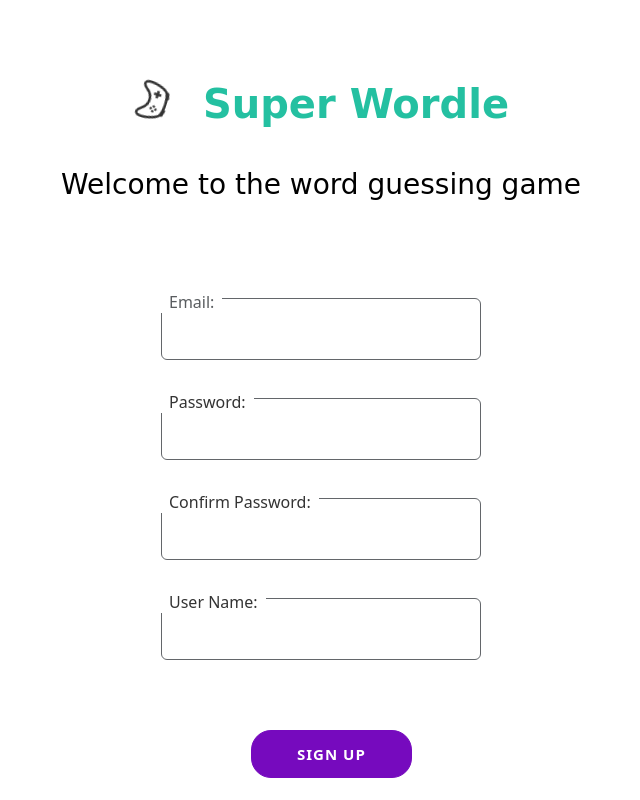
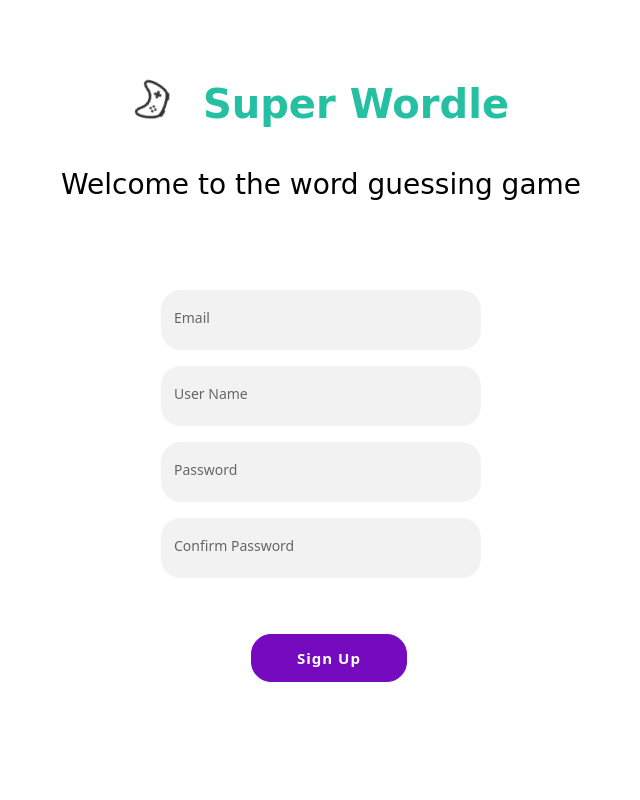
Before and after one commit to danielg5/cits5505GroupProject, a Flask app: page /signup in a window 1280 px wide. Shown: the whole page, without its empty margins (319-959 px from the left). Run offline with Flask 3, Linux system fonts and the light colour scheme.

Commit message:
add WTForms

```diff
--- a/app/forms.py
+++ b/app/forms.py
@@ -1,6 +1,6 @@
 from flask_wtf import FlaskForm
-from wtforms import StringField, RadioField, SubmitField
-from wtforms.validators import DataRequired, Regexp
+from wtforms import StringField, RadioField, SubmitField, PasswordField
+from wtforms.validators import DataRequired, Regexp, Email, EqualTo
 
 class ThemeForm(FlaskForm):
     theme_name = StringField('Theme Name', validators=[
@@ -57,3 +57,15 @@ class SearchForm(FlaskForm):
     ])
     search_option = RadioField('Search Options', choices=[('user', 'User'), ('theme', 'Theme')], validators=[DataRequired()])
     submit = SubmitField('Search')
+
+class LoginForm(FlaskForm):
+    email = StringField('Email', validators=[DataRequired(), Email()])
+    password = PasswordField('Password', validators=[DataRequired()])
+    submit = SubmitField('Log in')
+
+class RegistrationForm(FlaskForm):
+    email = StringField('Email', validators=[DataRequired(), Email()])
+    password = PasswordField('Password', validators=[DataRequired()])
+    confirm_password = PasswordField('Confirm Password', validators=[DataRequired(), EqualTo('password')])
+    username = StringField('User Name', validators=[DataRequired()])
+    submit = SubmitField('Sign Up')
--- a/app/routes.py
+++ b/app/routes.py
@@ -5,7 +5,7 @@ from app.controllers import *
 from app.gameplay import get_filename
 from typing import List
 from app.model import Person, Theme
-from app.forms import ThemeForm, SearchForm
+from app.forms import ThemeForm, SearchForm, LoginForm, RegistrationForm
 import json, os
 
 
@@ -19,19 +19,20 @@ os.makedirs('./app/temp', exist_ok=True)
 
 @flaskApp.route('/', methods=['GET', 'POST'])
 def index():
-    # login user
-    if request.method == 'POST':
-        email = request.form['email']
-        password = request.form['password']
+    form = LoginForm()
+    if form.validate_on_submit():
+        email = form.email.data
+        password = form.password.data
         user = Person.get_user_by_email(email)
         if user and user.check_password(password, user.salt):
             login_user(user)
-            #return redirect(url_for('menu'))
             creator, theme = get_random_theme()
             return redirect(url_for('game', creator=creator, theme=theme))
         else:
             flash('Invalid email or password')
-    return render_template('index.html')
+    return render_template('index.html', form=form)
+
+
 
 @flaskApp.route('/logout', methods=['GET', 'POST'])
 @login_required
@@ -44,20 +45,20 @@ def logout():
 
 @flaskApp.route('/signup', methods=['GET', 'POST'])
 def signup():
-    if request.method == 'POST':
-        email = request.form['user_email']
-        password = request.form['user_pw']
-        username = request.form['username']
+    form = RegistrationForm()
+    if form.validate_on_submit():
+        email = form.email.data
+        password = form.password.data
+        username = form.username.data
         add_new_user(username, email, password)
         user = Person.get_user_by_email(email)
         if user and user.check_password(password, user.salt):
             login_user(user)
-            #return redirect(url_for('menu'))
             creator, theme = get_random_theme()
             return redirect(url_for('game', creator=creator, theme=theme))
         else:
             flash('Invalid email or password')
-    return render_template('signup.html')
+    return render_template('signup.html', form=form)
 
 # check if email exists
 @flaskApp.route('/check_email', methods=['POST'])
--- a/app/static/signin.css
+++ b/app/static/signin.css
@@ -38,7 +38,7 @@ body {
     color: #6145c6;
 }
 
-button{
+.button{
     border-radius: 20px;
     border: 1px solid #760abe;
     background-color:#760abe;
@@ -161,3 +161,26 @@ button{
    font-size: 25px;
     margin-right: 25px;
 }
+
+.custom-input {
+    background-color: #f2f2f2;
+    border: none;
+    border-radius: 20px;
+    padding: 18px 20px;
+    width: 100%;
+    box-sizing: border-box;
+    font-size: 16px;
+    color: #333;
+    transition: box-shadow 0.3s ease;
+}
+
+.custom-input:focus {
+    outline: none;
+    box-shadow: 0 0 10px rgba(0, 0, 0, 0.2);
+}
+
+.custom-label {
+    font-size: 14px;
+    color: #666;
+    margin-bottom: 5px;
+}
--- a/app/templates/signup.html
+++ b/app/templates/signup.html
@@ -6,12 +6,8 @@
     <meta name="viewport" content="width=device-width, initial-scale=1">
     <link href="https://cdn.jsdelivr.net/npm/bootstrap@5.3.3/dist/css/bootstrap.min.css" rel="stylesheet">
     <link rel="stylesheet" href="../static/signin.css">
-
 </head>
-
-
 <body>
-
     <div class="title_position">
         <div class="svg_pos">
             <svg class="rotate-svg" xmlns="http://www.w3.org/2000/svg" width="40" height="42" fill="currentColor" class="bi bi-controller" viewBox="0 0 16 16">
@@ -24,41 +20,52 @@
     </div>
 
     <div class="signPos">
-        <form action="/signup" method="post">
-            <input type="hidden" name="csrf_token" id="csrf_token" value="{{ csrf_token() }}"/>
-            <div class="form-group" style="margin-bottom: 30px;">
-                <label for="emailSignUp" class="col-sm-2" style="z-index: 5; white-space: nowrap">
-                    <span class="small bg-white text-muted pt-1 pl-2 pr-2">Email:</span>
-                </label>
-                <input type="text" class="form-control mt-n3 inputstyle" id="email" name="user_email" required>
-                <span id="emailWarning" style="color: red;"></span>
+        <form action="/signup" method="POST" id="signup-form">
+            {{ form.hidden_tag() }}
+            <div class="form-floating mb-3">
+                {{ form.email.label(class="custom-label") }}
+                {{ form.email(class="custom-input", id="email") }}
+                <div id="emailWarning" class="invalid-feedback">
+                    {% for error in form.email.errors %}
+                        <span>{{ error }}</span>
+                    {% endfor %}
+                    <span>This email is not valid.</span>
+                </div>
             </div>
-            <div class="form-group" style="margin-bottom: 30px;">
-                <label for="passwordSignUp" style="z-index: 5; white-space: nowrap">
-                    <span class="small bg-white pt-1 pl-2 pr-2">Password:</span>
-                </label>
-                <input type="password" class="form-control mt-n3 inputstyle" id="password" name="user_pw" required>
+            <div class="form-floating mb-3">
+                {{ form.username.label(class="custom-label") }}
+                {{ form.username(class="custom-input", id="username") }}
+                <div id="usernameWarning" class="invalid-feedback">
+                    {% for error in form.username.errors %}
+                        <span>{{ error }}</span>
+                    {% endfor %}
+                    <span>This username is already taken.</span>
+                </div>
             </div>
-            <div class="form-group" style="margin-bottom: 30px;">
-                <label for="confirmPasswordSignUp" style="z-index: 5; white-space: nowrap">
-                    <span class="small bg-white pt-1 pl-2 pr-2">Confirm Password:</span>
-                </label>
-                <input type="password" class="form-control mt-n3 inputstyle" id="confirmPassword" name="user_confirm_pw" required>
-                <span id="matchMessage" style="color: red;"></span>
+            <div class="form-floating mb-3">
+                {{ form.password.label(class="custom-label") }}
+                {{ form.password(class="custom-input", id="password") }}
+                <div id="password-feedback" class="invalid-feedback">
+                    {% for error in form.password.errors %}
+                        <span>{{ error }}</span>
+                    {% endfor %}
+                </div>
             </div>
-            <div class="form-group" style="margin-bottom: 30px;">
-                <label for="userName" style="z-index: 5; white-space: nowrap">
-                    <span class="small bg-white pt-1 pl-2 pr-2">User Name:</span>
-                </label>
-                <input type="text" id="username" class="form-control mt-n3 inputstyle" name="username" required>
-                <span id="usernameWarning" style="color: red;"></span>
+            <div class="form-floating mb-3">
+                {{ form.confirm_password.label(class="custom-label") }}
+                {{ form.confirm_password(class="custom-input", id="confirm_password") }}
+                <div id="matchMessage" class="invalid-feedback">
+                    {% for error in form.confirm_password.errors %}
+                        <span>{{ error }}</span>
+                    {% endfor %}
+                    <span>Passwords do not match.</span>
+                </div>
             </div>
-            <button type="submit" style="margin-top: 40px;">SIGN UP</button>
+            {{ form.submit(class="btn btn-primary button", style="margin-top: 40px;") }}
         </form>
     </div>
 
     <script src="https://cdn.jsdelivr.net/npm/bootstrap@5.3.3/dist/js/bootstrap.bundle.min.js"></script>
-    <script src="../static/signin.js" ></script>
+    <script src="../static/signin.js"></script>
 </body>
-
 </html>
```
Also changed, not shown: app/static/signin.js (+31 -24 lines), app/templates/index.html (+16 -11 lines).
